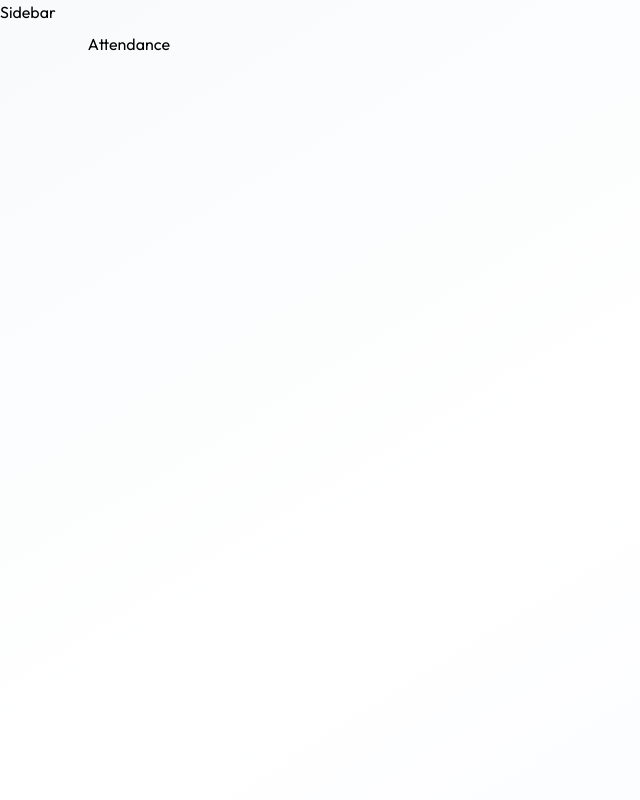
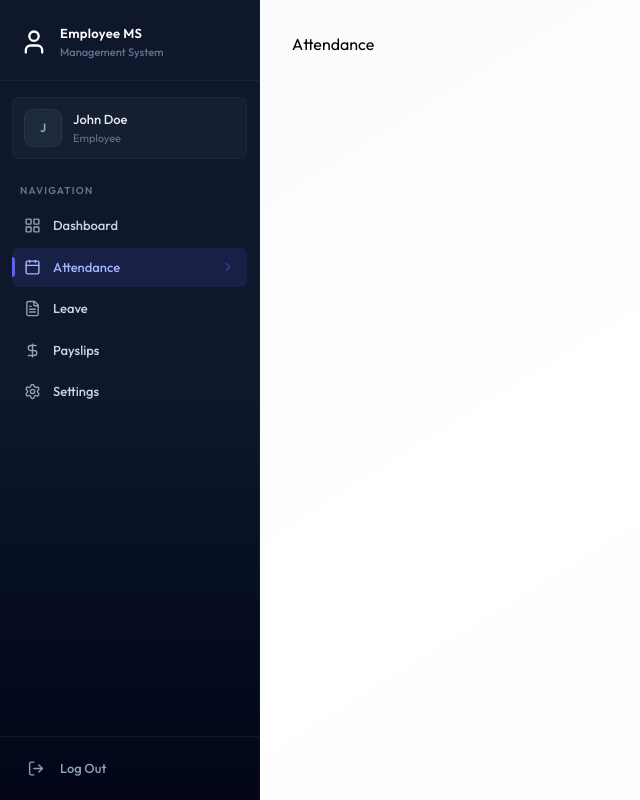
Before and after one commit to Devnehate/EMS, a React (Vite) app in the folder client/: page /attendance in a window 1280 px wide. Shown: the whole page, without its empty margins (0-640 px from the left). Built offline with nearby package versions, Linux system fonts and the light colour scheme.

Commit message:
Sidebar UI completed

```diff
--- a/client/src/components/LoginForm.jsx
+++ b/client/src/components/LoginForm.jsx
@@ -1,3 +1,4 @@
+/* eslint-disable no-unused-vars */
 import { Link } from "react-router-dom"
 import LoginLeftSide from "./LoginLeftSide"
 import { ArrowLeftIcon, EyeIcon, EyeOffIcon, Loader2Icon } from "lucide-react"
--- /dev/null
+++ b/client/src/components/Sidebar.jsx
@@ -0,0 +1,129 @@
+/* eslint-disable no-constant-binary-expression */
+/* eslint-disable no-unused-vars */
+/* eslint-disable react-hooks/set-state-in-effect */
+import { useEffect, useState } from "react";
+import { Link, useLocation } from "react-router-dom"
+import { dummyProfileData } from "../assets/assets";
+import { CalendarIcon, ChevronRightIcon, DollarSignIcon, FileTextIcon, LayoutGridIcon, LogOutIcon, MenuIcon, SettingsIcon, UserIcon, XIcon } from "lucide-react";
+
+const Sidebar = () => {
+
+    const { pathname } = useLocation();
+    const [userName, setUserName] = useState("");
+    const [mobileOpen, setMobileOpen] = useState(false);
+
+    useEffect(() => {
+        setUserName(dummyProfileData.firstName + " " + dummyProfileData.lastName);
+    }, []);
+
+    useEffect(() => {
+        setMobileOpen(false);
+    }, [pathname]);
+
+    const role = "" || "EMPLOYEE";
+    const navItems = [
+        { name: "Dashboard", href: "/dashboard", icon: LayoutGridIcon },
+        role === "ADMIN" ?
+        {name: "Employees", href: "/employees", icon: UserIcon} :
+        {name: "Attendance", href: "/attendance", icon: CalendarIcon},
+        {name: "Leave", href: "/leave", icon: FileTextIcon},
+        {name: "Payslips", href: "/payslips", icon: DollarSignIcon},
+        {name: "Settings", href: "/settings", icon: SettingsIcon},
+    ]
+
+    const handleLogout = () => {
+        window.location.href = "/login";
+    }
+
+    const sidebarContent = (
+        <>
+            {/* Brand header */}
+            <div className="px-5 pt-6 pb-5 border-b border-white/6">
+                <div className="flex items-center justify-between">
+                    <div className="flex items-center gap-3">
+                        <UserIcon className="text-white size-7" />
+                        <div>
+                            <p className="font-semibold text-[13px] text-white tracking-wide">Employee MS</p>
+                            <p className="text-[11px] text-slate-500 font-medium">Management System</p>
+                        </div>
+                    </div>
+
+                    <button onClick={()=>setMobileOpen(false)} className="lg:hidden text-slate-400 hover:text-white p-1">
+                        <XIcon size={20} />
+                    </button>
+
+                </div>
+
+            </div>
+
+            {/* user profile card */}
+            {userName && (
+                <div className="mx-3 mt-4 mb-1 p-3 rounded-lg bg-white/3 border border-white/4">
+                    <div className="flex items-center gap-3">
+                        <div className="w-9 h-9 rounded-lg bg-slate-800 flex items-center justify-center ring-1 ring-white/10 shrink-0">
+                            <span className="text-slate-400 text-xs font-semibold">
+                                {userName.charAt(0).toUpperCase()}
+                            </span>
+                        </div>
+                        <div className="min-w-0">
+                            <p className="text-[13px] font-medium text-slate-200 truncate">{userName}</p>
+                            <p className="text-[11px] text-slate-500 truncate">{role === "ADMIN" ? "Administrator" : "Employee"}</p>
+                        </div>
+                   </div>
+                </div>
+            )}
+
+            {/* section label */}
+            <div className="px-5 pt-5 pb-2">
+                <p className="text-[10px] font-semibold uppercase tracking-[0.12em] text-slate-500">Navigation</p>
+            </div>
+
+            {/* Navigation list */}
+            <div className="flex-1 px-3 space-y-0.5 overflow-y-auto">
+                {navItems.map((item) => {
+                    const isActive = pathname.startsWith(item.href)
+                    return (
+                        <Link key={item.name} to={item.href} className={`group flex items-center gap-3 px-3 py-2.5 rounded-md text-[13px] font-medium transition-all duration-150 relative ${isActive ? 'bg-indigo-500/12 text-indigo-300' : 'text-slate-300 hover:text-white hover:bg-white/4'}`}>
+                            {isActive && <div className="absolute left-0 top-1/2 -translate-y-1/2 w-[3px] h-5 rounded-r-full bg-indigo-500" />}
+                            <item.icon className={`w-[17px] h-[17px] shrink-0 ${isActive ? 'text-indigo-300' : 'text-slate-400 group-hover:text-slate-300'}`} />
+                            <span className="flex-1">{item.name}</span>
+                            {isActive && <ChevronRightIcon className="w-3.5 h-3.5 text-indigo-500/50" />}
+                        </Link>
+                    )
+                })}
+            </div>
+
+            {/* logout link */}
+            <div className="p-3 border-t border-white/6">
+                <button onClick={handleLogout} className="flex items-center gap-3 w-full px-3 py-2.5 rounded-md text-[13px] font-medium text-slate-400 hover:text-rose-400 hover:bg-rose-500/8 translate-all duration-150">
+                    <LogOutIcon className="w=[17px] h-[17px]" />
+                <span>Log Out</span>
+            </button>
+            </div>
+        </>
+    )
+
+    return (
+        <>
+            {/* Mobile hamburger button    */}
+            <button onClick={() => setMobileOpen(true)} className="lg:hidden fixed top-4 left-4 z-50 p-2 bg-slate-900 text-white rounded-lg shadow-lg border border-white/10">
+                <MenuIcon size={20} />
+            </button>
+
+            {/* mobile overlay */}
+            {mobileOpen && <div className="lg:hidden fixed inset-0 bg-black/60 backdrop-blur-sm z-40" onClick={() => setMobileOpen(false)} />}
+
+            {/* sidebar desktop */}
+            <aside className="hidden lg:flex flex-col h-full w-[260px] bg-linear-to-b from-slate-900 via-slate-900 to-slate-950 text-white shrink-0 border-r border-white/4">
+                {sidebarContent}
+            </aside>
+
+            {/* sidebar mobile */}
+            <aside className={`lg:hidden fixed inset-y-0 left-0 z-50 w-72 bg-linear-to-b from-slate-900 via-slate-900 to-slate-950 text-white flex flex-col transform transition-transform duration-300 ${mobileOpen ? "translate-x-0" : "-translate-x-full"}`}>
+                {sidebarContent}
+            </aside>
+        </>
+    )
+}
+
+export default Sidebar
--- a/client/src/pages/Layout.jsx
+++ b/client/src/pages/Layout.jsx
@@ -1,9 +1,10 @@
 import { Outlet } from "react-router-dom"
+import Sidebar from "../components/Sidebar"
 
 const Layout = () => {
   return (
       <div className="flex h-screen bg-linear-to-br from-slate-50 via-white to-indigo-50/30">
-          <p>Sidebar</p>
+          <Sidebar/>
           <main className="flex-1 overflow-y-auto">
               <div className="p-4 pt-16 sm:p-6 sm:pt-6 lg:p-8 max-w-400 mx-auto">
                   <Outlet />
```
